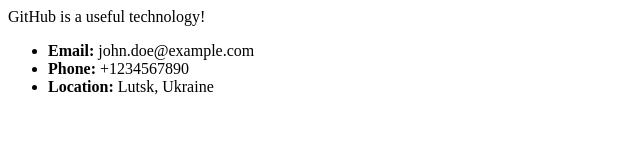
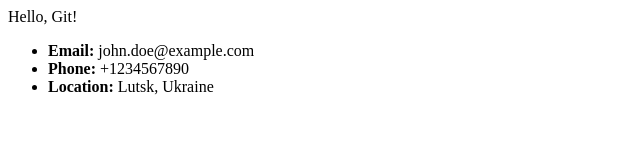
Before and after one commit to YevheniiIT/git_test_2026, a plain HTML site: page index.html in a window 1280 px wide. Shown: the whole page, without its empty margins (0-640 px from the left). Drawn offline with Linux system fonts and the light colour scheme.

```diff
--- a/index.html
+++ b/index.html
@@ -3,7 +3,7 @@
         <title>Test Project 1</title>
     </head>
     <body>
-        <p>GitHub is a useful technology!</p>
+        <p>Hello, Git!</p>
         <div>
             <ul>
                 <li><b>Email:</b> john.doe@example.com</li>
```
